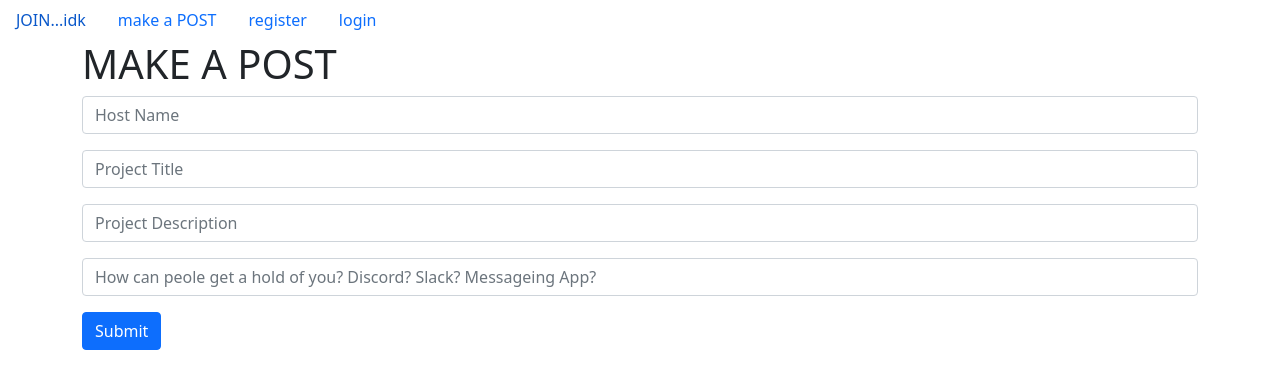
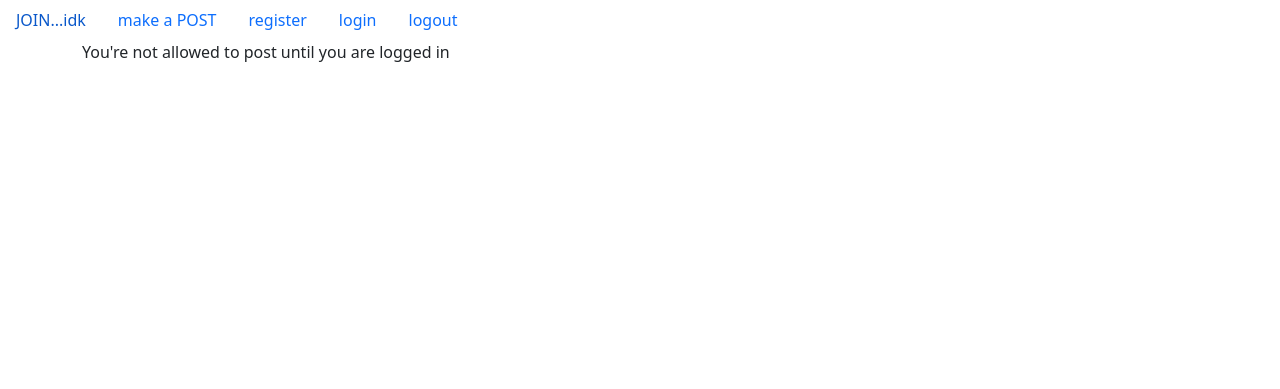
Before and after one commit to Hector-bit/developerMeetUp, a Django app: page /post in a window 1280 px wide. Shown: the top 389 px of the page. Run offline with Django 4.2, Linux system fonts and the light colour scheme.

Commit message:
must login to post

```diff
--- a/frontend/templates/base.html
+++ b/frontend/templates/base.html
@@ -23,6 +23,9 @@
       </li>
       <li class="nav-item">
         <a class="nav-link" href="{% url 'login'%}">login</a>
+      </li>
+      <li class="nav-item">
+        <a class="nav-link" href="{% url 'logout'%}">logout</a>
       </li>
     </ul>
       <div class="container">
--- a/frontend/templates/post.html
+++ b/frontend/templates/post.html
@@ -1,8 +1,11 @@
 {% extends 'base.html' %}
 
+
 {% block content %}
+
+{% if user.is_authenticated %}
     <h1>MAKE A POST</h1>
-    <form method="POST" action="{% url 'post' %}">
+    <form method="POST">
     {% csrf_token %}
         <div class="mb-3">
             <input type="text" class="form-control" id="exampleInputUsername" placeholder='Host Name' name="host_name" value="{{host_name}}">
@@ -22,4 +25,9 @@
         </div> {% endcomment %}
         <button type="submit" class="btn btn-primary">Submit</button>
     </form>
+{% else %}
+
+You're not allowed to post until you are logged in
+
+{% endif %}
 {% endblock  %}
```
Also changed, not shown: db.sqlite3.
